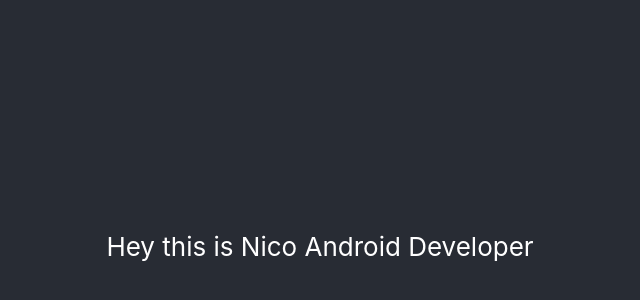
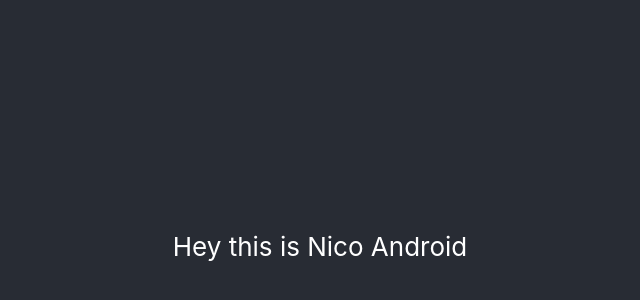
Before and after one commit to jhnnicob/whatsapp-clone, a React (Create React App) app: page / in a window 1280 px wide. Shown: the part 154-454 px from the top of the page, without its empty margins (320-960 px from the left). Built offline with nearby package versions, Linux system fonts and the light colour scheme.

Commit message:
Im android developer

```diff
--- a/src/App.js
+++ b/src/App.js
@@ -6,7 +6,7 @@ function App() {
     <div className="App">
       <header className="App-header">
         <p>
-          Hey this is Nico Android Developer
+          Hey this is Nico Android
         </p>
       </header>
     </div>
```
